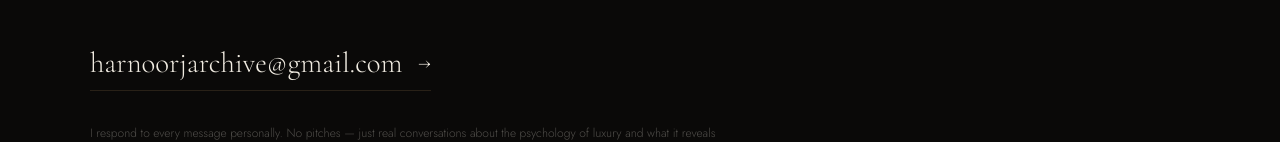
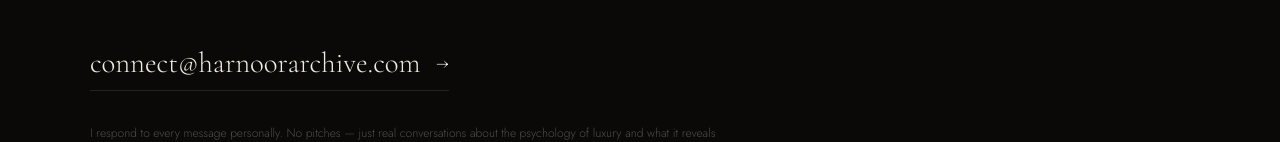
Before and after one commit to harnoorjhinzer-cloud/harnoorjhinzer.github.io, a plain HTML site: page index.html in a window 1280 px wide. Shown: the part 4340-4482 px from the top of the page. Drawn offline with nearby package versions, Linux system fonts and the light colour scheme.

Commit message:
Add files via upload

```diff
--- a/index.html
+++ b/index.html
@@ -469,7 +469,7 @@ footer{
     </p>
 
     <!-- EDIT: Replace with your actual email -->
-    <a href="mailto:harnoorjarchive@gmail.com" class="contact-email">harnoorjarchive@gmail.com</a>
+    <a href="mailto:connect@harnoorarchive.com" class="contact-email">connect@harnoorarchive.com</a>
 
     <p class="contact-note">
       I respond to every message personally. No pitches — just real conversations about the psychology of luxury and what it reveals about human desire.
```
